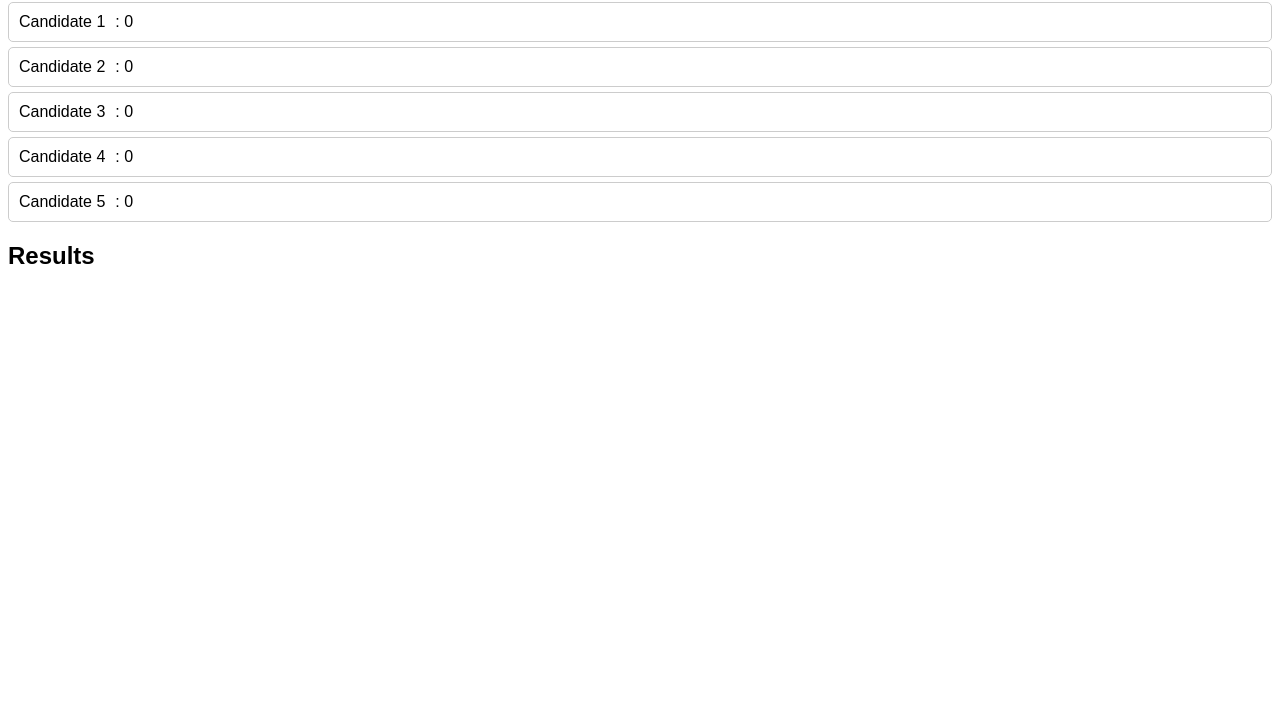
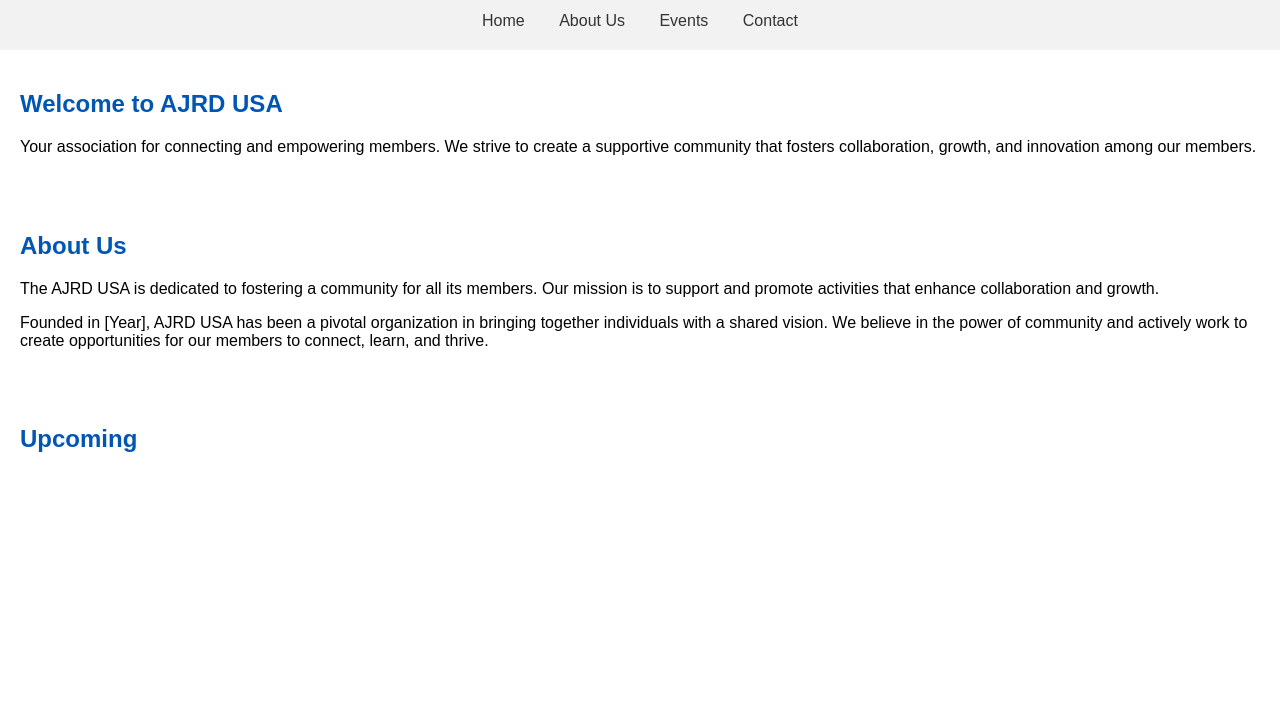
Before and after one commit to AJRDUSA/Dalein, a plain HTML site: page index.html in a window 1280 px wide. Shown: the part 78-800 px from the top of the page. Drawn offline with Linux system fonts and the light colour scheme.

Commit message:
Add files via upload

```diff
--- a/index.html
+++ b/index.html
@@ -3,48 +3,42 @@
 <head>
     <meta charset="UTF-8">
     <meta name="viewport" content="width=device-width, initial-scale=1.0">
-    <title>AJRD USA Presidential Candidates Voting</title>
+    <title>AJRD USA</title>
     <style>
-        body { font-family: Arial, sans-serif; }
-        .candidate { cursor: pointer; margin: 5px 0; padding: 10px; border: 1px solid #ccc; border-radius: 5px; }
-        .candidate:hover { background-color: #f0f0f0; }
-        .score { margin-left: 10px; }
-        .results { margin-top: 20px; }
+        body { font-family: Arial, sans-serif; margin: 0; padding: 0; }
+        header, footer { padding: 10px; background: #f2f2f2; text-align: center; }
+        nav { margin: 10px; }
+        nav a { margin: 0 15px; text-decoration: none; color: #333; }
+        section { padding: 20px; }
+        h1, h2 { color: #0056b3; }
+        .events { margin-top: 20px; }
+        .event { margin-bottom: 10px; }
+        form { display: flex; flex-direction: column; max-width: 300px; margin: 0 auto; }
+        input, textarea { margin-bottom: 10px; padding: 8px; }
     </style>
 </head>
 <body>
-    <h1>Vote for Your Favorite Candidate</h1>
-    <div id="candidates">
-        <div class="candidate" onclick="vote('candidate1')">
-            Candidate 1<span class="score" id="candidate1-score">: 0</span>
-        </div>
-        <div class="candidate" onclick="vote('candidate2')">
-            Candidate 2<span class="score" id="candidate2-score">: 0</span>
-        </div>
-        <div class="candidate" onclick="vote('candidate3')">
-            Candidate 3<span class="score" id="candidate3-score">: 0</span>
-        </div>
-        <div class="candidate" onclick="vote('candidate4')">
-            Candidate 4<span class="score" id="candidate4-score">: 0</span>
-        </div>
-        <div class="candidate" onclick="vote('candidate5')">
-            Candidate 5<span class="score" id="candidate5-score">: 0</span>
-        </div>
-    </div>
 
-    <div class="results">
-        <h2>Results</h2>
-        <div id="result-display"></div>
-    </div>
+<header>
+    <h1>AJRD USA</h1>
+    <nav>
+        <a href="#home">Home</a>
+        <a href="#about">About Us</a>
+        <a href="#events">Events</a>
+        <a href="#contact">Contact</a>
+    </nav>
+</header>
 
-    <script>
-        const votes = {
-            candidate1: 0,
-            candidate2: 0,
-            candidate3: 0,
-            candidate4: 0,
-            candidate5: 0
-        };
+<section id="home">
+    <h2>Welcome to AJRD USA</h2>
+    <p>Your association for connecting and empowering members. We strive to create a supportive community that fosters collaboration, growth, and innovation among our members.</p>
+</section>
 
-        function vote(candidate) {
-            // Increment the vote
+<section id="about">
+    <h2>About Us</h2>
+    <p>The AJRD USA is dedicated to fostering a community for all its members. Our mission is to support and promote activities that enhance collaboration and growth.</p>
+    <p>Founded in [Year], AJRD USA has been a pivotal organization in bringing together individuals with a shared vision. We believe in the power of community and actively work to create opportunities for our members to connect, learn, and thrive.</p>
+</section>
+
+<section id="events">
+    <h2>Upcoming
```
